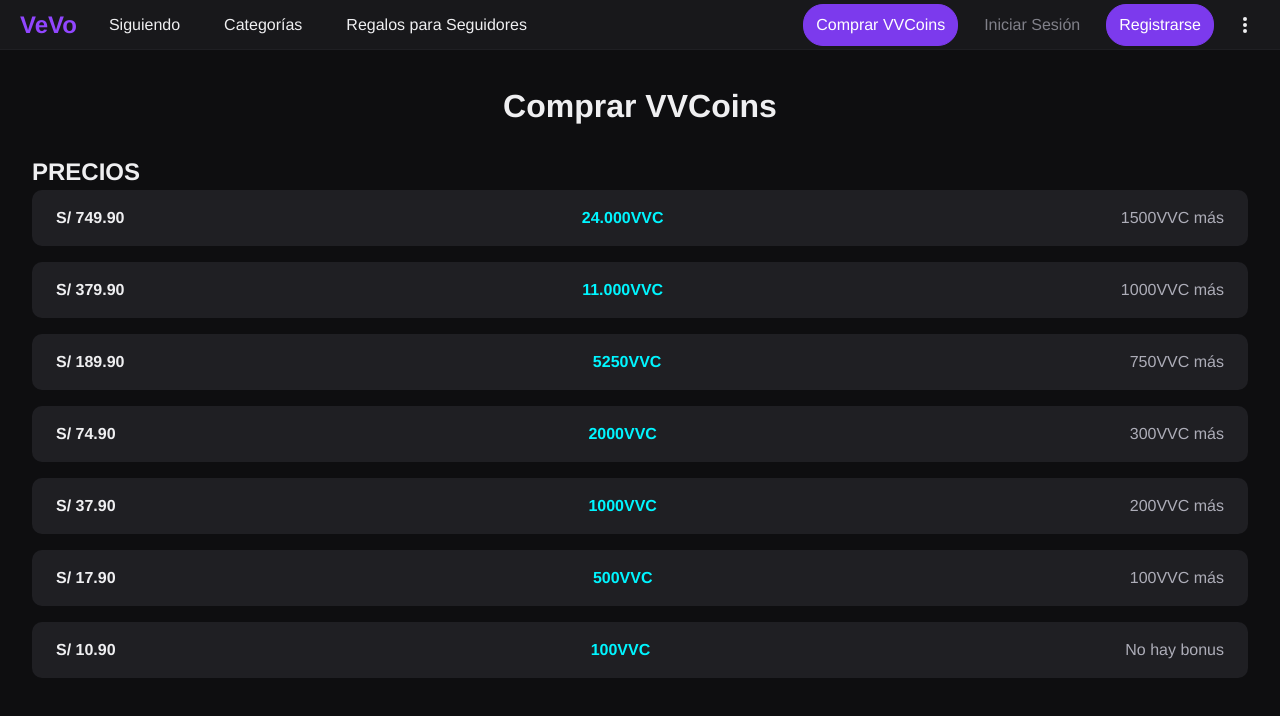
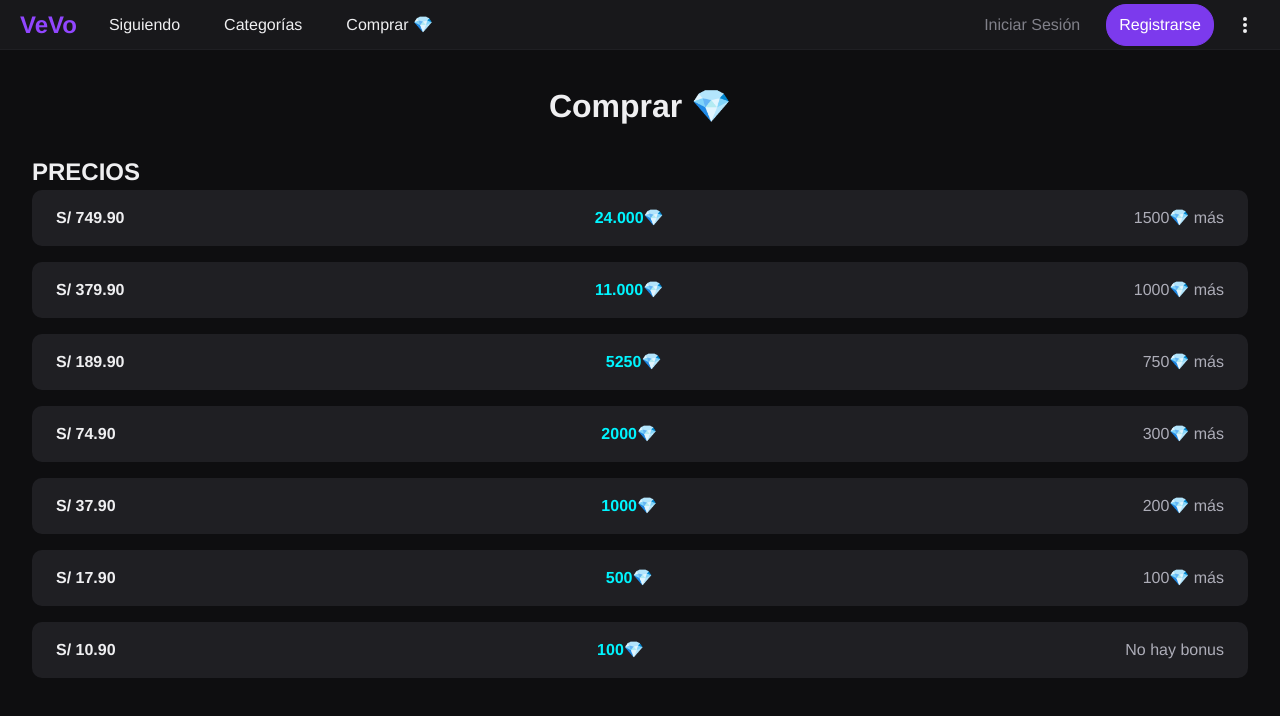
Before and after one commit to ZtAdriaN/PW-AVANCE, a React (Vite) app: page /coins in a window 1280 px wide. Shown: the top 716 px of the page. Built offline with nearby package versions, Linux system fonts and the light colour scheme.

Commit message:
Recarga de gemas, metodos de pago, actualización de uso de gemas, regalos(tdv sin utilidad)

```diff
--- a/src/components/DonationPanel.jsx
+++ b/src/components/DonationPanel.jsx
@@ -1,6 +1,7 @@
 import React, { useState } from 'react';
-
+import { useAuth } from '../contexts/AuthContext.jsx';
 const DonationPanel = ({ onDonate, userGems, streamerName }) => {
+  const { user, setUser } = useAuth();
   const [selectedAmount, setSelectedAmount] = useState(50);
   const [customAmount, setCustomAmount] = useState('');
   const [message, setMessage] = useState('');
@@ -33,13 +34,23 @@ const DonationPanel = ({ onDonate, userGems, streamerName }) => {
     if (!canDonate()) return;
     setShowConfirmation(true);
   };
+  const handleDonate = (amount, message, isAnonymous) => {
+    const updatedUser = { ...user, gems: user.gems - amount };
+    setUser(updatedUser); // React se vuelve a renderizar
+    localStorage.setItem("currentUser", JSON.stringify(updatedUser));
+
+    // Aquí podrías enviar info de mensaje/anónimo a un servidor si quieres
+  };
 
   const confirmDonation = () => {
     const amount = getFinalAmount();
-    onDonate(amount, message, isAnonymous);
+    if (amount > userGems) return alert("No tienes suficientes gemas");
+    const updatedUser = { ...user, gems: user.gems - amount };
+    setUser(updatedUser);
+    localStorage.setItem("currentUser", JSON.stringify(updatedUser));
+    onDonate(amount, message, isAnonymous); // Esto actualiza el estado del padre
 
     // Reset form
-    setSelectedAmount(50);
     setCustomAmount('');
     setMessage('');
     setIsAnonymous(false);
--- a/src/components/Header.jsx
+++ b/src/components/Header.jsx
@@ -44,15 +44,12 @@ const Header = () => {
         <nav className="nav-menu">
           <Link to="/" className="nav-item">Siguiendo</Link>
           <Link to="/categorias" className="nav-item">Categorías</Link>
-          <Link to="/RegalosSubs" className="nav-item">Regalos para Seguidores</Link>
+          <Link to="/Coins" className='nav-item'>Comprar 💎</Link>
         </nav>
       </div>
       <div className="header-right" ref={dropdownRef}>
         {!user ? (
           <div className="auth-buttons">
-            <Link to="/Coins" className="auth-btn register-btn">
-              Comprar VVCoins
-            </Link>
             <Link to="/login" className="auth-btn login-btn">
               Iniciar Sesión
             </Link>
@@ -66,6 +63,11 @@ const Header = () => {
               <span className="gems-icon">💎</span>
               <span className="gems-count">{user.gems?.toLocaleString() || 0}</span>
             </div>
+            {user?.role==="user"&&(
+              <Link to="/RegalosSubs" className="nav-item">
+                Regalos para Seguidores
+              </Link>
+            )}
             <img
               src={user.profilePicture}
               alt={user.username}
--- a/src/contexts/AuthContext.jsx
+++ b/src/contexts/AuthContext.jsx
@@ -11,7 +11,23 @@ export const useAuth = () => {
 };
 
 export const AuthProvider = ({ children }) => {
-  const [user, setUser] = useState(null);
+  const [user, setUser] = useState(() => {
+    const storedUser = JSON.parse(localStorage.getItem("currentUser")) || null;
+    return storedUser ? { ...storedUser, points: storedUser.points ?? 0 } : null;
+  });
+  useEffect(() => {
+    if (user) {
+      localStorage.setItem("currentUser", JSON.stringify(user));
+    }
+  }, [user]);
+  const handleDonate = (amount, message, isAnonymous) => {
+    setUser(prev => {
+      if (!prev) return prev;
+      return { ...prev, gems: prev.gems - amount };
+    });
+    console.log(`Donaste ${amount} gemas a ${message || 'sin mensaje'}!`);
+  };
+
   const [loading, setLoading] = useState(true);
 
   const getRegisteredUsers = () => {
@@ -146,6 +162,8 @@ export const AuthProvider = ({ children }) => {
 
   const value = {
     user,
+    setUser,
+    handleDonate,
     login,
     register,
     logout,
--- a/src/pages/PaymentMethods.jsx
+++ b/src/pages/PaymentMethods.jsx
@@ -1,9 +1,11 @@
 import React, { useState } from 'react';
 import { useLocation } from 'react-router-dom';
+import { useAuth } from '../contexts/AuthContext'; // Importa tu contexto
 import './VVCoin.css';
 
 const PaymentMethods = () => {
   const { state } = useLocation();
+  const { user, setUser } = useAuth(); // Accedemos al usuario y setter
   const [selected, setSelected] = useState(null);
 
   const [cardNumber, setCardNumber] = useState("");
@@ -11,16 +13,52 @@ const PaymentMethods = () => {
   const [expiry, setExpiry] = useState("");
   const [cvv, setCvv] = useState("");
 
-  // Función para manejar el envío del formulario
   const handleCardSubmit = (e) => {
     e.preventDefault();
-    alert(`Pagaste con tarjeta ${cardNumber}`);
+    if (!user) return alert("No hay usuario logueado");
+
+    const gemsToAdd = Number((state?.coins || "0💎").replace(/[^\d]/g, ""));
+
+    // Actualizamos gems en contexto
+    setUser(prevUser => ({
+      ...prevUser,
+      gems: Number(prevUser.gems + gemsToAdd)
+    }));
+
+    // Actualizamos localStorage
+    const updatedUser = { ...user, gems: Number(user.gems) + gemsToAdd };
+    localStorage.setItem('currentUser', JSON.stringify(updatedUser));
+
+    alert(`Pagaste con tarjeta ${cardNumber}. Se agregaron ${gemsToAdd} Gems!`);
   };
+
+  const handleYapePayment = () => {
+  // Cantidad de gems del pack
+  const gemsToAdd = Number((state?.coins || "0💎").replace(/[^\d]/g, ""));
+
+  // Obtener usuario actual
+  const currentUser = JSON.parse(localStorage.getItem("currentUser"));
+  if (!currentUser) return alert("No hay usuario logueado");
+
+  // Crear usuario actualizado
+  const updatedUser = {
+    ...currentUser,
+    gems: Number(currentUser.gems) + gemsToAdd
+  };
+
+  // Guardar en localStorage
+  localStorage.setItem("currentUser", JSON.stringify(updatedUser));
+
+  // **Actualizar el estado de React** para que se refleje en pantalla
+  setUser(updatedUser);
+
+  alert(`Pago confirmado. Se agregaron ${gemsToAdd} Gems!`);
+};
 
   return (
     <div className="payment-container">
       <h1 style={{ textAlign: 'center' }}>Método de Pago</h1>
-      <p>Selecciona cómo deseas pagar por <strong>{state?.price}</strong></p>
+      <p>Selecciona cómo deseas pagar por <strong>{state?.price}</strong> Gems</p>
 
       <div className="payment-options">
         <div className={`payment-card ${selected === 'yape' ? 'selected' : ''}`} onClick={() => setSelected('yape')}>
@@ -37,6 +75,9 @@ const PaymentMethods = () => {
         <div className="qr-container">
           <h3>Escanea el QR para pagar</h3>
           <img src="/images/qr.jpg" alt="QR Yape" />
+          <button className="tarjeta-boton" onClick={handleYapePayment}>
+            Confirmar pago
+          </button>
         </div>
       )}
 
@@ -79,9 +120,10 @@ const PaymentMethods = () => {
               required
             />
           </div>
-        <button type="submit" className="tarjeta-boton">
-          Pagar
-        </button>
+
+          <button type="submit" className="tarjeta-boton">
+            Pagar
+          </button>
         </form>
       )}
     </div>
--- a/src/pages/VVCoin.css
+++ b/src/pages/VVCoin.css
@@ -74,6 +74,10 @@
 .qr-container {
   margin-top: 2rem;
   text-align: center;
+  display: flex;
+  flex-direction: column;
+  align-items: center;
+  gap: 1rem;
 }
 
 .qr-container img {
--- a/src/pages/VVCoins.jsx
+++ b/src/pages/VVCoins.jsx
@@ -6,13 +6,13 @@ const VVCoins = () => {
   const navigate = useNavigate();
 
   const packs = [
-    { price: 'S/ 749.90', coins: '24.000VVC', bonus: '1500VVC más' },
-    { price: 'S/ 379.90', coins: '11.000VVC', bonus: '1000VVC más' },
-    { price: 'S/ 189.90', coins: '5250VVC', bonus: '750VVC más' },
-    { price: 'S/ 74.90', coins: '2000VVC', bonus: '300VVC más' },
-    { price: 'S/ 37.90', coins: '1000VVC', bonus: '200VVC más' },
-    { price: 'S/ 17.90', coins: '500VVC', bonus: '100VVC más' },
-    { price: 'S/ 10.90', coins: '100VVC', bonus: 'No hay bonus' },
+    { price: 'S/ 749.90', coins: '24.000💎', bonus: '1500💎 más' },
+    { price: 'S/ 379.90', coins: '11.000💎', bonus: '1000💎 más' },
+    { price: 'S/ 189.90', coins: '5250💎', bonus: '750💎 más' },
+    { price: 'S/ 74.90', coins: '2000💎', bonus: '300💎 más' },
+    { price: 'S/ 37.90', coins: '1000💎', bonus: '200💎 más' },
+    { price: 'S/ 17.90', coins: '500💎', bonus: '100💎 más' },
+    { price: 'S/ 10.90', coins: '100💎', bonus: 'No hay bonus' },
   ];
 
   const handleSelect = (pack) => {
@@ -21,7 +21,7 @@ const VVCoins = () => {
 
   return (
     <div className="vvcoins-container">
-      <h1 className="vvcoins-title" style={{ textAlign: 'center' }}>Comprar VVCoins</h1>
+      <h1 className="vvcoins-title" style={{ textAlign: 'center' }}>Comprar 💎</h1>
       <div>
         <h2>PRECIOS</h2>
       </div>
```
